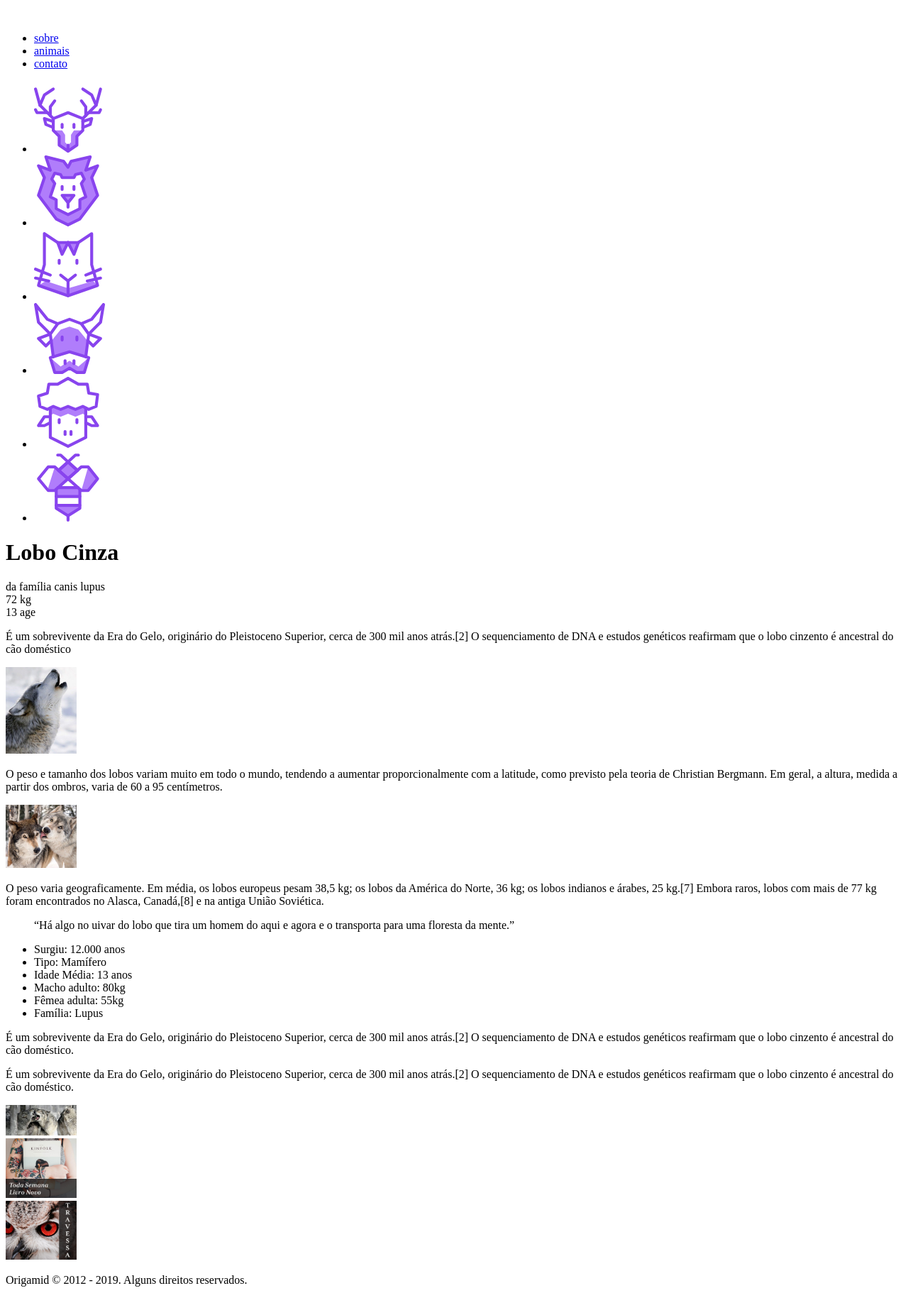
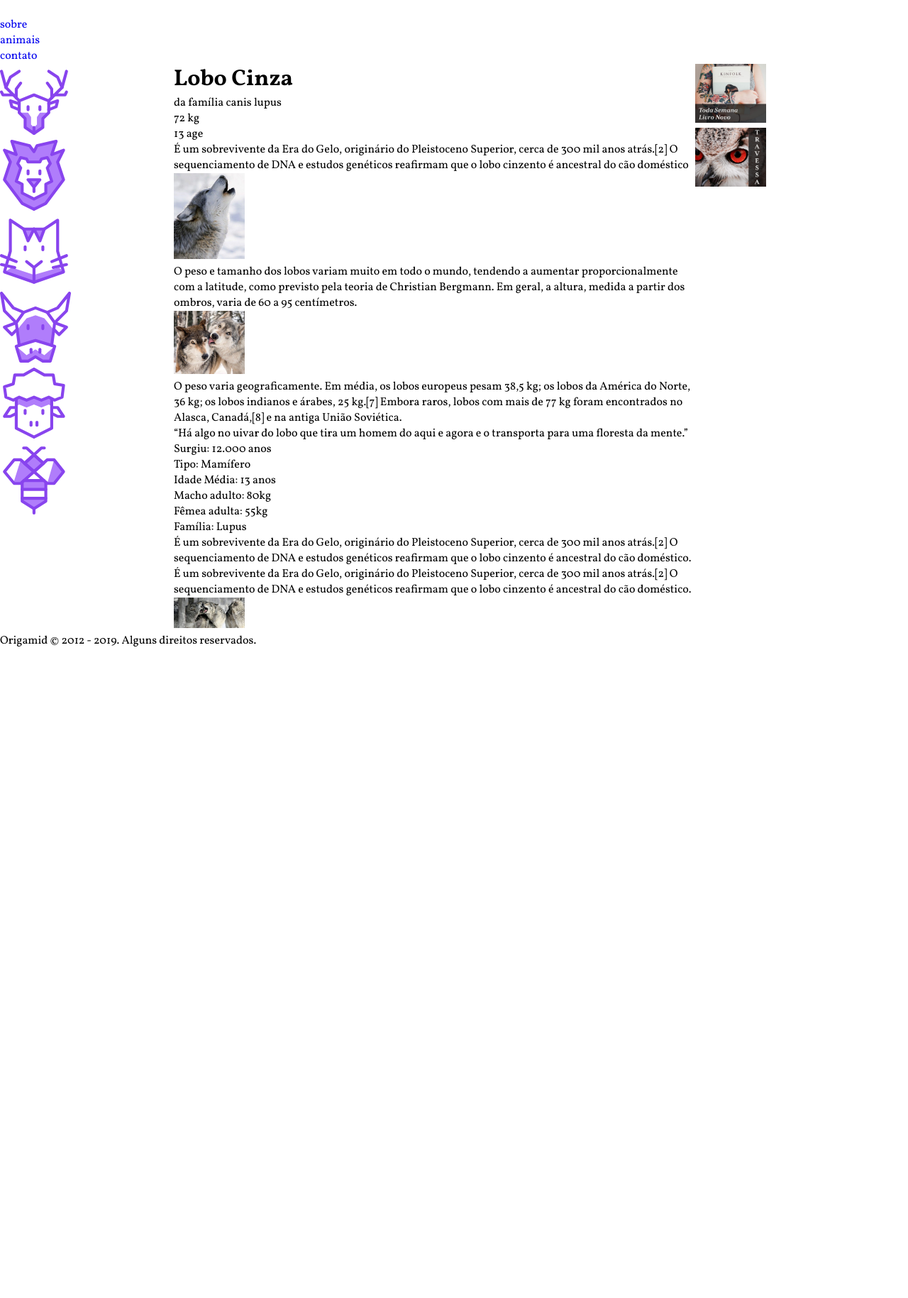
Before and after one commit to jgdj01/origamid-cursos, a PHP site: page / in a window 1280 px wide. Shown: the whole page at 71% size. After the commit the page ends 911 px from the top, so only its background shows below. Run offline with PHP 8.4, Linux system fonts and the light colour scheme.

Commit message:
Wildbeast Header

```diff
--- a/css-grid-layout/wildbeast/css/style.css
+++ b/css-grid-layout/wildbeast/css/style.css
@@ -1,7 +1,56 @@
+body,
+p,
+h1,
+ul,
+li,
+blockquote {
+  padding: 0px;
+  margin: 0px;
+}
+
 body {
-  /* background: rgba(0, 0, 0, 0.1); */
+  font-family: "Vollkorn", Georgia, serif;
+}
+
+li {
+  list-style: none;
+}
+
+a {
+  text-decoration: none;
 }
 
 img {
   max-width: 100px;
 }
+
+/* GRID GERAL */
+
+.estrutura {
+  display: grid;
+  grid-template-columns: minmax(160px, 1fr) 3fr 300px;
+  grid-template-areas:
+    "header header header"
+    "sidenav content anuncios"
+    "footer footer footer";
+}
+
+.header {
+  grid-area: header;
+}
+
+.sidenav {
+  grid-area: sidenav;
+}
+
+.content {
+  grid-area: content;
+}
+
+.anuncios {
+  grid-area: anuncios;
+}
+
+.footer {
+  grid-area: footer;
+}
--- a/css-grid-layout/wildbeast/index.html
+++ b/css-grid-layout/wildbeast/index.html
@@ -6,6 +6,7 @@
     <meta name="viewport" content="width=device-width, initial-scale=1.0, shrink-to-fit=no">
     <meta http-equiv="X-UA-Compatible" content="ie=edge">
     <title>Wildbeast</title>
+    <link href="https://fonts.googleapis.com/css?family=Vollkorn:400,400i,700&display=swap" rel="stylesheet">
     <link rel="stylesheet" href="css/style.css">
 </head>
 
```
